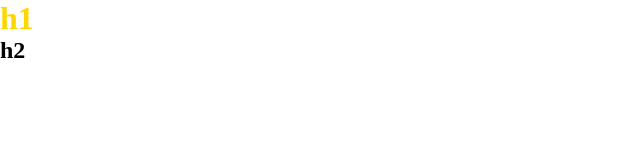
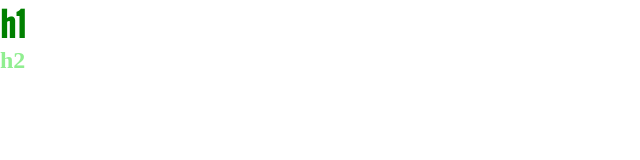
Before and after one commit to mahiachala/mahiachala.github.io, a plain HTML site: page index.html in a window 1280 px wide. Shown: the whole page, without its empty margins (0-640 px from the left). Drawn offline with Linux system fonts and the light colour scheme.

Commit message:
Update styles.css

```diff
--- a/styles.css
+++ b/styles.css
@@ -8,12 +8,21 @@
 }
 
 h1{
-  color: gold;
+	color: green;
 }
 
-.font{
-	font-family: "Oswald";
+h2{
+	color: lightgreen;
 }
+
+.regular{
+	font-family: "regular";
+}
+
+.light{
+	font-family: "light";
+}
+
 @font-face {
   font-family: "Oswald";
   src:
```
